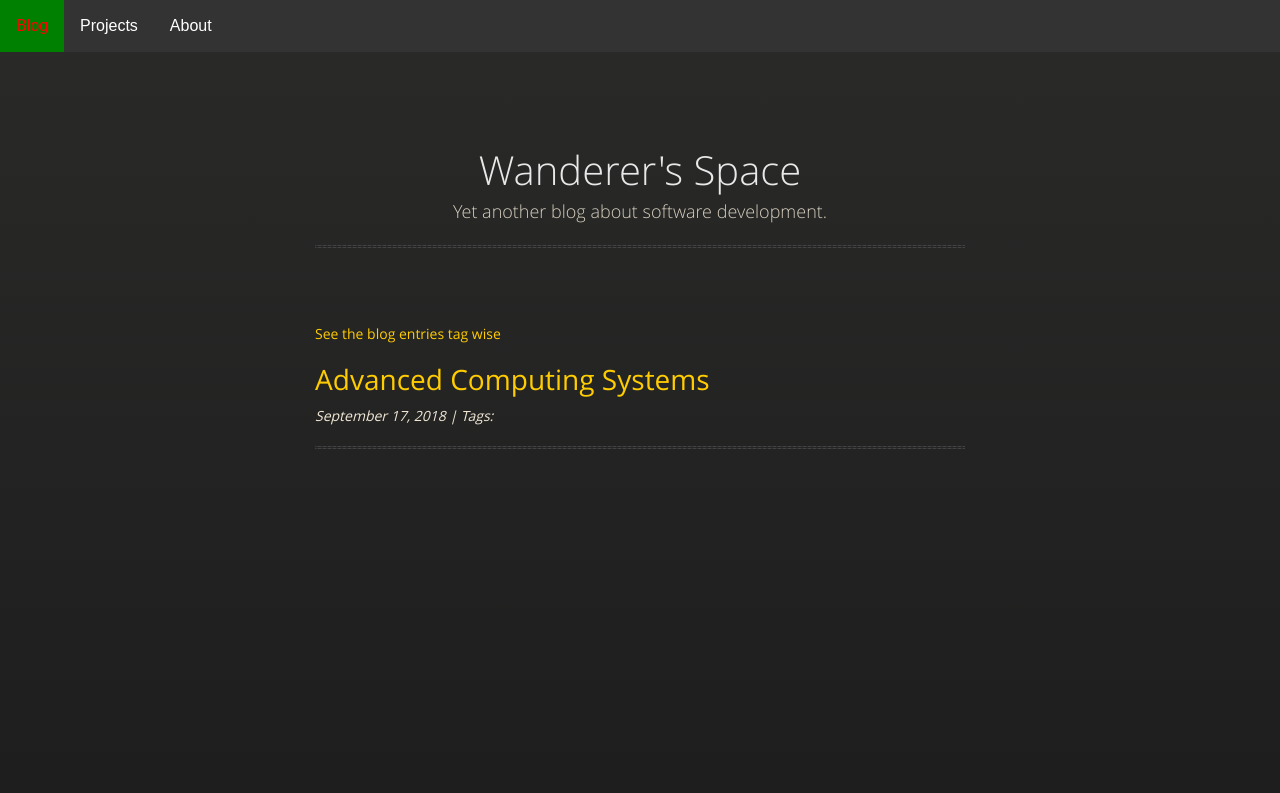
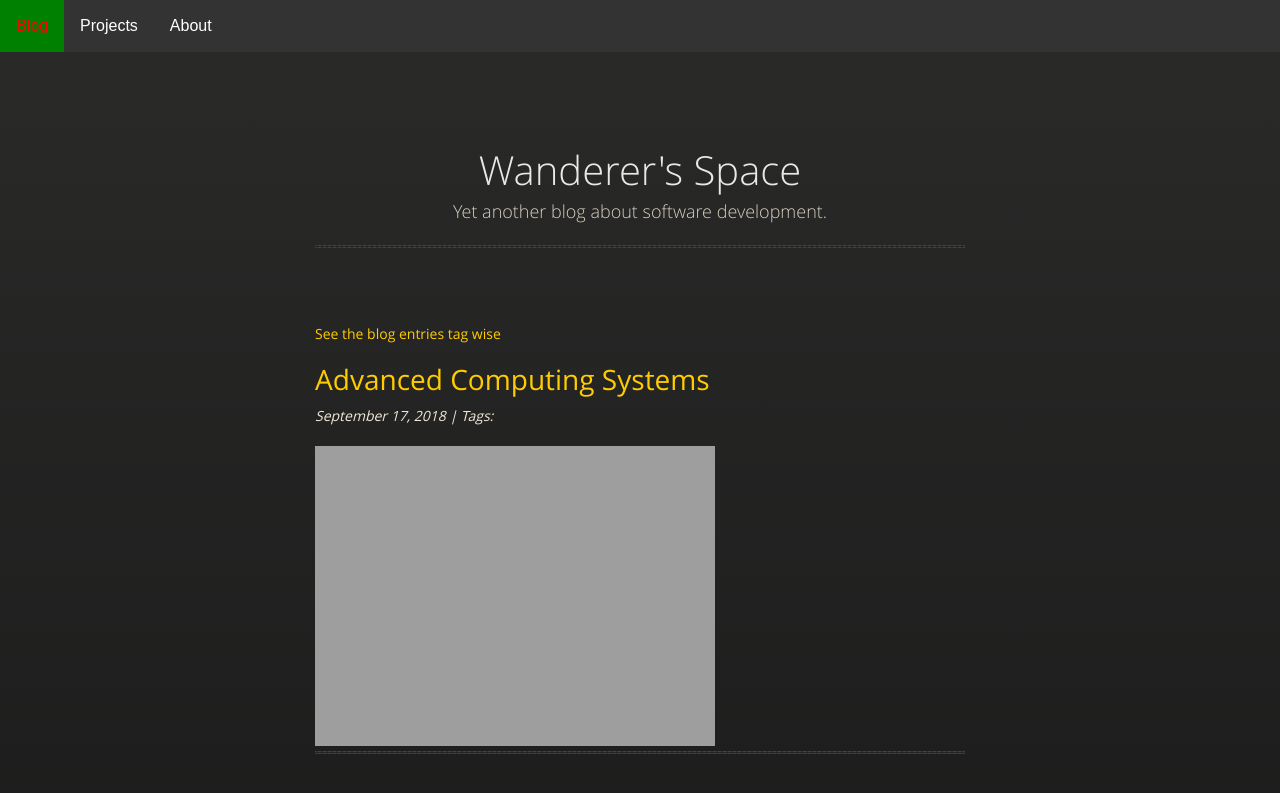
Before and after one commit to naveenspace7/portfolio, a Jekyll site: the page built from index.html, in a window 1280 px wide. Shown: the top 793 px of the page. Built offline with Jekyll 4.4.1, drawn with Linux system fonts in a browser that asks for light colours.

Commit message:
Add image

```diff
--- a/index.html
+++ b/index.html
@@ -18,6 +18,10 @@ layout: default
       </i>
     </p>
 
+    <div>
+      <img src="({{site.url}}/assets/images/unnamed.png)" alt="Flowers in Chania">
+    </div>
+
     <!-- <p>Tags: {{ post.tags}}</p> -->
 
       <div class="entry">
```
Also changed, not shown: assets/images/unnamed.png (added).
